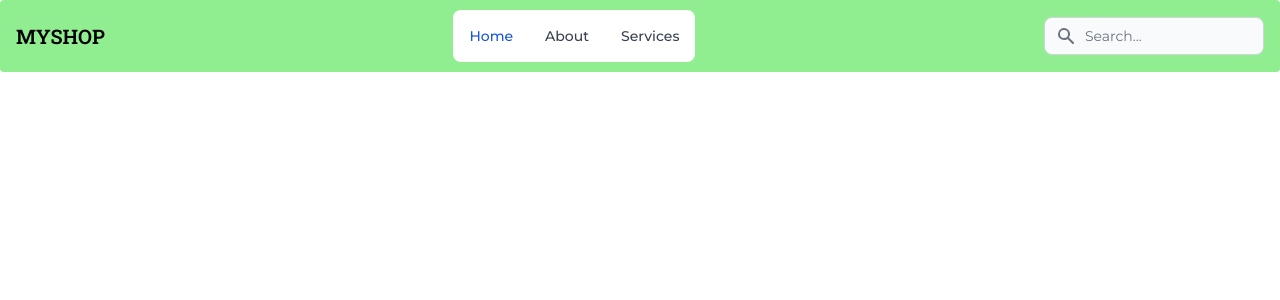
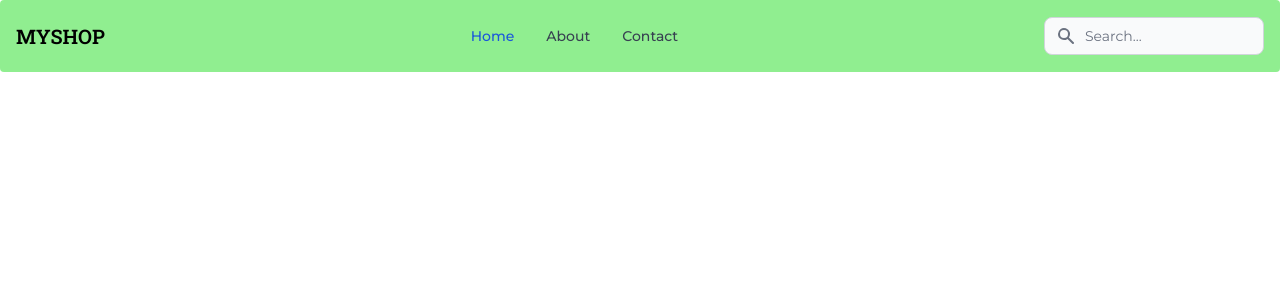
Before and after one commit to DevRefaul/ecommerce_website, a React (Create React App) app: page / in a window 1280 px wide. Shown: the top 300 px of the page. Built offline with nearby package versions, Linux system fonts and the light colour scheme.

Commit message:
navbar is partially done

```diff
--- a/src/Components/Shared/Navbar/Header.jsx
+++ b/src/Components/Shared/Navbar/Header.jsx
@@ -11,6 +11,8 @@ const Header = () => {
               MYSHOP
             </span>
           </a>
+
+          {/* search bar section starts here */}
           <div className="flex md:order-2">
             <button
               type="button"
@@ -81,6 +83,9 @@ const Header = () => {
               </svg>
             </button>
           </div>
+          {/* search bar section ends here */}
+
+          {/* nav links are here */}
           <div
             className="items-center justify-between hidden w-full md:flex md:w-auto md:order-1"
             id="navbar-search"
@@ -108,7 +113,7 @@ const Header = () => {
                 placeholder="Search..."
               />
             </div>
-            <ul className="flex flex-col p-4 mt-4 border border-gray-100 rounded-lg bg-gray-50 md:flex-row md:space-x-8 md:mt-0 md:text-sm md:font-medium md:border-0 md:bg-white dark:bg-gray-800 md:dark:bg-gray-900 dark:border-gray-700">
+            <ul className="flex flex-col p-4 mt-4 border border-gray-100 rounded-lg bg-gray-50 md:flex-row md:space-x-8 md:mt-0 md:text-sm md:font-medium md:border-0 md:bg-transparent dark:bg-gray-800 md:dark:bg-gray-900 dark:border-gray-700">
               <li>
                 <a
                   href="/"
@@ -131,7 +136,7 @@ const Header = () => {
                   href="/"
                   className="block py-2 pl-3 pr-4 text-gray-700 rounded hover:bg-gray-100 md:hover:bg-transparent md:hover:text-blue-700 md:p-0 dark:text-gray-400 md:dark:hover:text-white dark:hover:bg-gray-700 dark:hover:text-white md:dark:hover:bg-transparent dark:border-gray-700"
                 >
-                  Services
+                  Contact
                 </a>
               </li>
             </ul>
```
